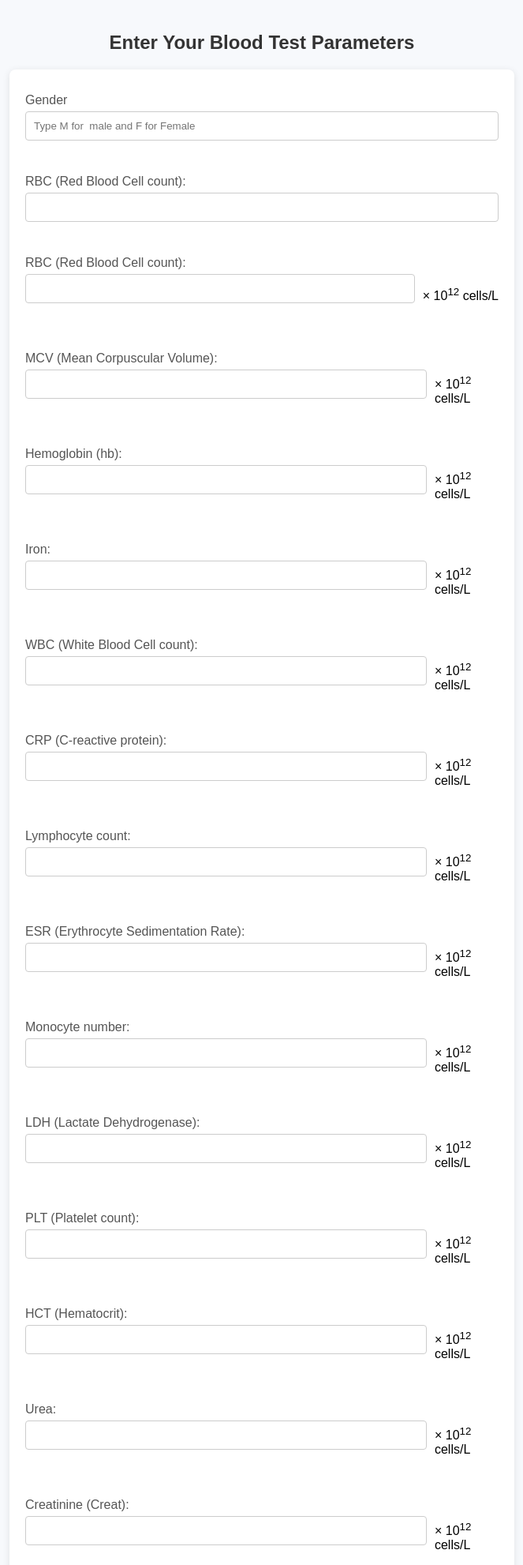
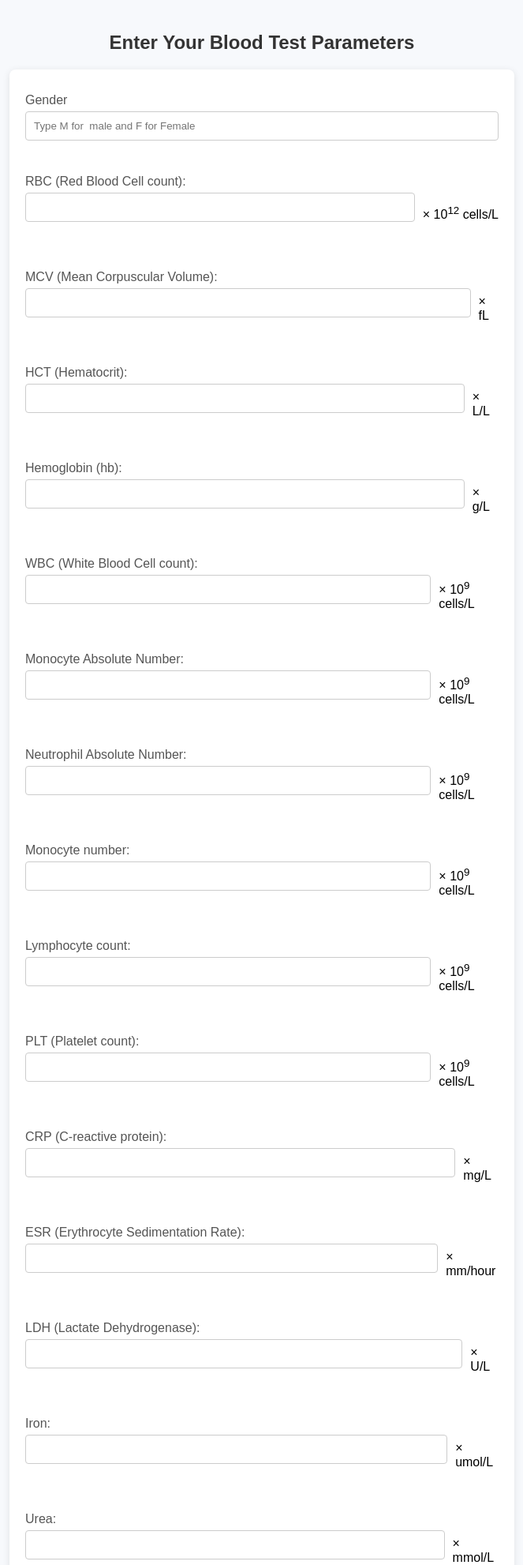
Before and after one commit to Sardarmani/CBC, a Flask app: page / in a window 1280 px wide. Shown: the top 1982 px of the page at 79% size, without its empty margins (308-971 px from the left). Run offline with Flask 2, Linux system fonts and the light colour scheme.

Commit message:
Update input_form.html

```diff
--- a/templates/input_form.html
+++ b/templates/input_form.html
@@ -56,8 +56,6 @@
         <label for="gender">Gender</label>
         <input type="text"  id="gender" name="gender" placeholder="Type M for  male and F for Female"><br><br>
 
-        <label for="RBC">RBC (Red Blood Cell count):</label>
-<input type="number" step="0.01" id="RBC" name="RBC"><br><br>
 
 <label for="RBC">RBC (Red Blood Cell count):</label>
 <div style="display: flex; align-items: center;">
@@ -70,127 +68,140 @@
 <label for="MCV">MCV (Mean Corpuscular Volume):</label>
 <div style="display: flex; align-items: center;">
 <input type="number" step="0.01" id="MCV" name="MCV"><br><br>
-<span style="margin-left: 10px;">× 10<sup>12</sup> cells/L</span>
+<span style="margin-left: 10px;">× fL</span>
+</div><br><br>
+
+
+<label for="HCT">HCT (Hematocrit):</label>
+<div style="display: flex; align-items: center;">
+<input type="number" step="0.01" id="HCT" name="HCT"><br><br>
+<span style="margin-left: 10px;">× L/L</span>
 </div><br><br>
 
 <label for="Hb">Hemoglobin (hb):</label>
 <div style="display: flex; align-items: center;">
 <input type="number" step="0.01" id="Hb" name="Hb"><br><br>
-<span style="margin-left: 10px;">× 10<sup>12</sup> cells/L</span>
+<span style="margin-left: 10px;">× g/L</span>
+</div><br><br>
+
+
+<label for="WBC">WBC (White Blood Cell count):</label>
+<div style="display: flex; align-items: center;">
+<input type="number" step="0.01" id="WBC" name="WBC"><br><br>
+<span style="margin-left: 10px;">× 10<sup>9</sup> cells/L</span>
+</div><br><br>
+
+
+
+<label for="MonocyteAbs">Monocyte Absolute Number:</label>
+<div style="display: flex; align-items: center;">
+<input type="number" step="0.01" id="MonocyteAbs" name="MonocyteAbs"><br><br>
+<span style="margin-left: 10px;">× 10<sup>9</sup> cells/L</span>
+</div><br><br>
+
+<label for="Neutrophil">Neutrophil Absolute Number:</label>
+<div style="display: flex; align-items: center;">
+<input type="number" step="0.01" id="Neutrophil" name="Neutrophil"><br><br>
+<span style="margin-left: 10px;">× 10<sup>9</sup> cells/L</span>
+</div><br><br>
+
+
+
+<label for="Monocyte">Monocyte number:</label>
+<div style="display: flex; align-items: center;">
+<input type="number" step="0.01" id="Monocyte" name="Monocyte"><br><br>
+<span style="margin-left: 10px;">× 10<sup>9</sup> cells/L</span>
+</div><br><br>
+
+<label for="Lymphocyte">Lymphocyte count:</label>
+<div style="display: flex; align-items: center;">
+<input type="number" step="0.01" id="Lymphocyte" name="Lymphocyte"><br><br>
+<span style="margin-left: 10px;">× 10<sup>9</sup> cells/L</span>
+</div><br><br>
+
+<label for="PLT">PLT (Platelet count):</label>
+<div style="display: flex; align-items: center;">
+<input type="number" step="0.01" id="PLT" name="PLT"><br><br>
+<span style="margin-left: 10px;">× 10<sup>9</sup> cells/L</span>
+</div><br><br>
+
+
+<label for="CRP">CRP (C-reactive protein):</label>
+<div style="display: flex; align-items: center;">
+<input type="number" step="0.01" id="CRP" name="CRP"><br><br>
+<span style="margin-left: 10px;">× mg/L</span>
+</div><br><br>
+
+<label for="ESR">ESR (Erythrocyte Sedimentation Rate):</label>
+<div style="display: flex; align-items: center;">
+<input type="number" step="0.01" id="ESR" name="ESR"><br><br>
+<span style="margin-left: 10px;">× mm/hour</span>
+</div><br><br>
+
+
+<label for="LDH">LDH (Lactate Dehydrogenase):</label>
+<div style="display: flex; align-items: center;">
+<input type="number" step="0.01" id="LDH" name="LDH"><br><br>
+<span style="margin-left: 10px;">× U/L</span>
 </div><br><br>
 
 <label for="Iron">Iron:</label>
 <div style="display: flex; align-items: center;">
 <input type="number" step="0.01" id="Iron" name="Iron"><br><br>
-<span style="margin-left: 10px;">× 10<sup>12</sup> cells/L</span>
+<span style="margin-left: 10px;">× umol/L</span>
 </div><br><br>
 
-<label for="WBC">WBC (White Blood Cell count):</label>
-<div style="display: flex; align-items: center;">
-<input type="number" step="0.01" id="WBC" name="WBC"><br><br>
-<span style="margin-left: 10px;">× 10<sup>12</sup> cells/L</span>
-</div><br><br>
 
-<label for="CRP">CRP (C-reactive protein):</label>
-<div style="display: flex; align-items: center;">
-<input type="number" step="0.01" id="CRP" name="CRP"><br><br>
-<span style="margin-left: 10px;">× 10<sup>12</sup> cells/L</span>
-</div><br><br>
 
-<label for="Lymphocyte">Lymphocyte count:</label>
-<div style="display: flex; align-items: center;">
-<input type="number" step="0.01" id="Lymphocyte" name="Lymphocyte"><br><br>
-<span style="margin-left: 10px;">× 10<sup>12</sup> cells/L</span>
-</div><br><br>
 
-<label for="ESR">ESR (Erythrocyte Sedimentation Rate):</label>
-<div style="display: flex; align-items: center;">
-<input type="number" step="0.01" id="ESR" name="ESR"><br><br>
-<span style="margin-left: 10px;">× 10<sup>12</sup> cells/L</span>
-</div><br><br>
-
-<label for="Monocyte">Monocyte number:</label>
-<div style="display: flex; align-items: center;">
-<input type="number" step="0.01" id="Monocyte" name="Monocyte"><br><br>
-<span style="margin-left: 10px;">× 10<sup>12</sup> cells/L</span>
-</div><br><br>
-
-<label for="LDH">LDH (Lactate Dehydrogenase):</label>
-<div style="display: flex; align-items: center;">
-<input type="number" step="0.01" id="LDH" name="LDH"><br><br>
-<span style="margin-left: 10px;">× 10<sup>12</sup> cells/L</span>
-</div><br><br>
-
-<label for="PLT">PLT (Platelet count):</label>
-<div style="display: flex; align-items: center;">
-<input type="number" step="0.01" id="PLT" name="PLT"><br><br>
-<span style="margin-left: 10px;">× 10<sup>12</sup> cells/L</span>
-</div><br><br>
-
-<label for="HCT">HCT (Hematocrit):</label>
-<div style="display: flex; align-items: center;">
-<input type="number" step="0.01" id="HCT" name="HCT"><br><br>
-<span style="margin-left: 10px;">× 10<sup>12</sup> cells/L</span>
-</div><br><br>
 
 <label for="Urea">Urea:</label>
 <div style="display: flex; align-items: center;">
 <input type="number" step="0.01" id="Urea" name="Urea"><br><br>
-<span style="margin-left: 10px;">× 10<sup>12</sup> cells/L</span>
+<span style="margin-left: 10px;">× mmol/L</span>
 </div><br><br>
 
 <label for="Creat">Creatinine (Creat):</label>
 <div style="display: flex; align-items: center;">
 <input type="number" step="0.01" id="Creat" name="Creat"><br><br>
-<span style="margin-left: 10px;">× 10<sup>12</sup> cells/L</span>
+<span style="margin-left: 10px;">× umol/L</span>
 </div><br><br>
 
 <label for="Calcium">Calcium:</label>
 <div style="display: flex; align-items: center;">
 <input type="number" step="0.01" id="Calcium" name="Calcium"><br><br>
-<span style="margin-left: 10px;">× 10<sup>12</sup> cells/L</span>
+<span style="margin-left: 10px;">× umol/L</span>
 </div><br><br>
 
-<label for="Neutrophil">Neutrophil Absolute Number:</label>
+<label for="Albumin">Albumin:</label>
 <div style="display: flex; align-items: center;">
-<input type="number" step="0.01" id="Neutrophil" name="Neutrophil"><br><br>
-<span style="margin-left: 10px;">× 10<sup>12</sup> cells/L</span>
+<input type="number" step="0.01" id="Albumin" name="Albumin"><br><br>
+<span style="margin-left: 10px;">× g/L</span>
 </div><br><br>
 
-<label for="MonocyteAbs">Monocyte Absolute Number:</label>
-<div style="display: flex; align-items: center;">
-<input type="number" step="0.01" id="MonocyteAbs" name="MonocyteAbs"><br><br>
-<span style="margin-left: 10px;">× 10<sup>12</sup> cells/L</span>
-</div><br><br>
 
 <label for="Bilirubin">Total Bilirubin:</label>
 <div style="display: flex; align-items: center;">
 <input type="number" step="0.01" id="Bilirubin" name="Bilirubin"><br><br>
-<span style="margin-left: 10px;">× 10<sup>12</sup> cells/L</span>
+<span style="margin-left: 10px;">× umol/L</span>
 </div><br><br>
 
 <label for="Ferritin">Ferritin:</label>
 <div style="display: flex; align-items: center;">
 <input type="number" step="0.01" id="Ferritin" name="Ferritin"><br><br>
-<span style="margin-left: 10px;">× 10<sup>12</sup> cells/L</span>
-</div><br><br>
-
-<label for="Albumin">Albumin:</label>
-<div style="display: flex; align-items: center;">
-<input type="number" step="0.01" id="Albumin" name="Albumin"><br><br>
-<span style="margin-left: 10px;">× 10<sup>12</sup> cells/L</span>
+<span style="margin-left: 10px;">× ng/mL</span>
 </div><br><br>
 
 <label for="VitB12">Vitamin B12 (Vit B12):</label>
 <div style="display: flex; align-items: center;">
 <input type="number" step="0.01" id="VitB12" name="VitB12"><br><br>
-<span style="margin-left: 10px;">× 10<sup>12</sup> cells/L</span>
+<span style="margin-left: 10px;">× ng/L</span>
 </div><br><br>
 
 <label for="Folate">Folate:</label>
 <div style="display: flex; align-items: center;">
 <input type="number" step="0.01" id="Folate" name="Folate"><br><br>
-<span style="margin-left: 10px;">× 10<sup>12</sup> cells/L</span>
+<span style="margin-left: 10px;">× ug/L</span>
 </div><br><br>
 
         <button type="submit">Submit</button>
```
